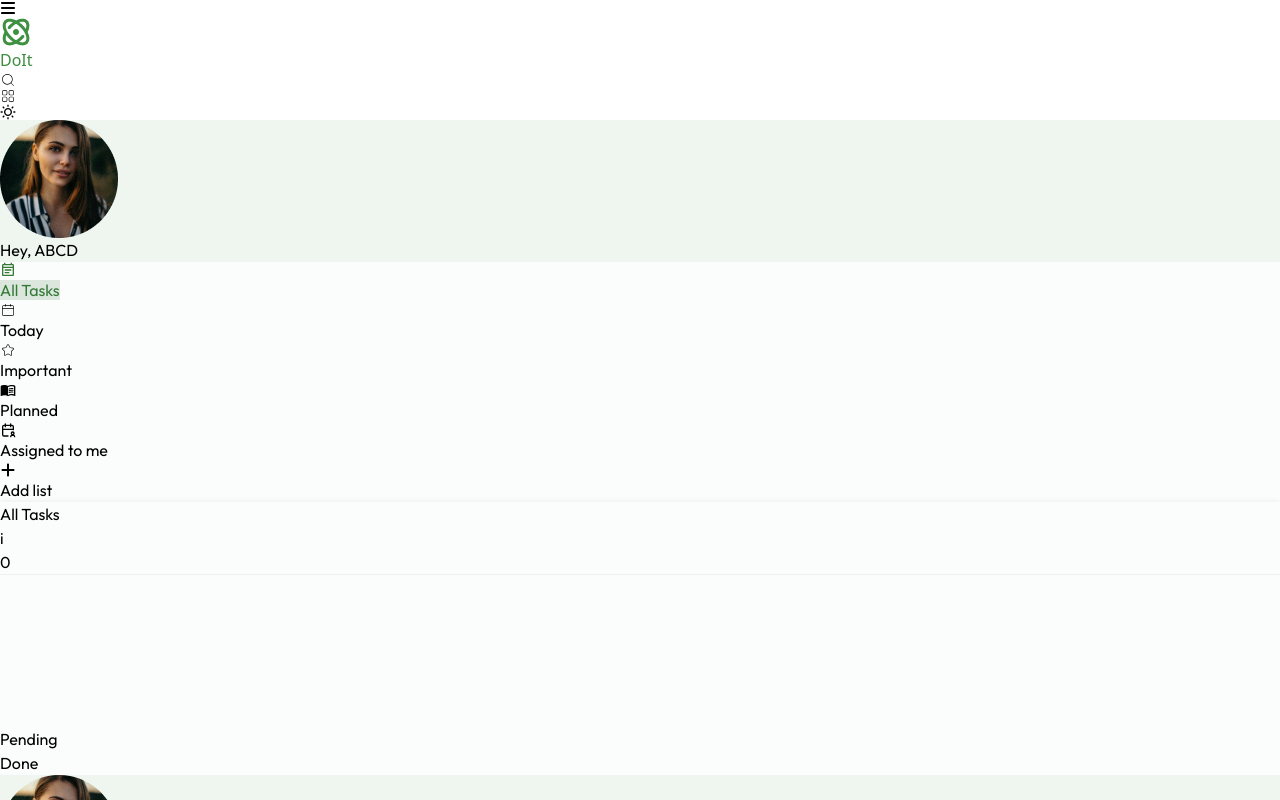
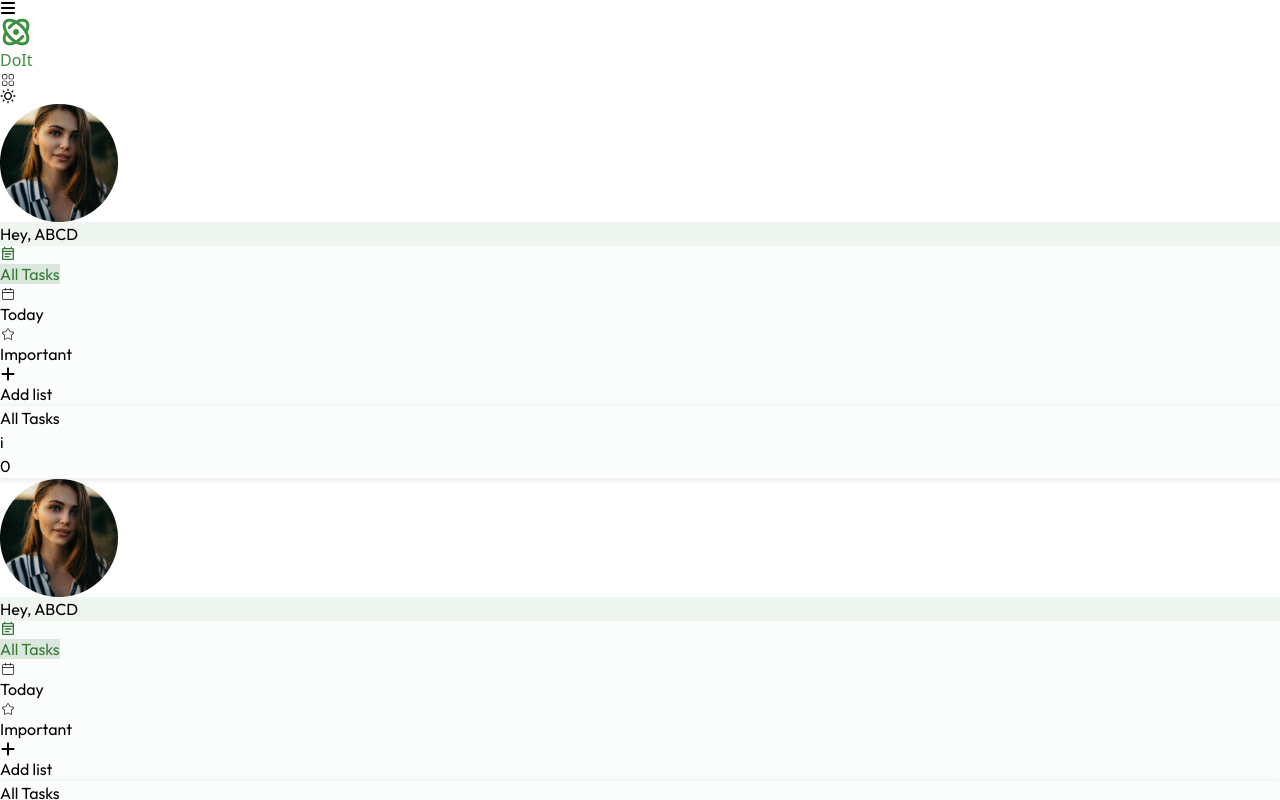
Before and after one commit to PrabhjotSingh-developer/TodoProject, a React (Vite) app: page /alltasks in a window 1280 px wide. Shown: the top 800 px of the page. Built offline with nearby package versions, Linux system fonts and the light colour scheme.

Commit message:
some changes in the project

```diff
--- a/src/Components/InnerTodo/InnerTodo.jsx
+++ b/src/Components/InnerTodo/InnerTodo.jsx
@@ -70,7 +70,7 @@ const InnerTodo = ({ item }) => {
 
   return (
     <div
-      className={`flex-col flex gap-5 ${bgColor} w-[100%] py-6 h-[85vh]  md:h-[100%]  relative mainTodo `}
+      className={`flex-col flex gap-5 ${bgColor} w-[100%] py-6 h-[85vh]  md:h-[80%] lg:h-[100%] relative  `}
     >
       <div
         className="w-[100%] h-[80px] py-[16px] pr-[32px] text-font flex items-center justify-between "
@@ -136,7 +136,7 @@ const InnerTodo = ({ item }) => {
             )}
           </button>
         </div>
-        <div
+        {/* <div
           className="px-8 py-2  w-full"
           style={{ borderTop: "1.5px solid #496E4B" }}
         >
@@ -153,7 +153,7 @@ const InnerTodo = ({ item }) => {
             {" "}
             <CiCalendar className="text-[20px] w-[24px] " /> Add Due Date
           </button>
-        </div>
+        </div> */}
         <div
           className="w-full flex justify-between px-8 pt-4 absolute bottom-[8%]  "
           style={{ borderTop: "1.5px solid #496E4B" }}
--- a/src/Components/Layout/Layout.jsx
+++ b/src/Components/Layout/Layout.jsx
@@ -20,7 +20,7 @@ const Layout = () => {
         }
         else
           setTimeout(()=>setIsVisible(false),300)
-  },[miniState.isOpen])
+  },[miniState.isOpen,mobileBar])
   return (
     <>
       <Navbar />
@@ -32,13 +32,13 @@ const Layout = () => {
           className={`w-[100%] lg:mt-0  relative  md:h-[964px] overflow-hidden ${mobileBar ? "opacity-[0.2]  " : ""}  ${miniState.isOpen ? "flex  overflow-hidden h-[90vh] ":"flex h-auto"}`}
         >
           <div
-            className={`w-[100%]  md:h-[100%]  md:overflow-y-scroll ${miniState.isOpen?"lg:w-[60%] md:w-[55%]  h-[85vh] overflow-y-scroll md:h-[964px] ":"w-[100%]"} ${mobileBar?"h-[100vh] overflow-hidden hidden":""}}`}
+            className={`w-[100%]  md:h-[100%]  md:overflow-y-scroll ${miniState.isOpen?"lg:w-[60%] md:w-[55%]  h-[84vh] overflow-y-scroll md:h-[964px] ":"w-[100%] "} ${mobileBar?"h-[100vh] overflow-hidden hidden":""}}`}
             style={{ transition: ".2s linear all"}}
           >
             <Outlet />
           </div>
 
-           <div className={`absolute h-[85vh]  md:sticky md:top-[0%] md:h-[950px]   ${miniState.isOpen?"w-[100%] md:w-[45%] lg:w-[40%]  translate-x-[0]  overflow-hidden ":" w-[100%] translate-x-[100%] md:hidden "}`}  style={{ transition: ".3s linear all"}}>
+           <div className={`absolute h-[85vh]  md:sticky md:top-[0%] md:h-[100%]   ${miniState.isOpen?"w-[100%] md:w-[45%] lg:w-[40%]  translate-x-[0] ":" w-[100%] translate-x-[100%] md:hidden  "}`}  style={{ transition: ".3s linear all"}}>
                 {isVisible &&
                   <InnerTodo item={miniState.item }  />
                 }
--- a/src/Components/Navbar/Navbar.jsx
+++ b/src/Components/Navbar/Navbar.jsx
@@ -1,4 +1,4 @@
-import React from "react";
+import React, { useState } from "react";
 import { FaBars } from "react-icons/fa6";
 import LogoImg from "../../assets/logomark.png";
 import { CiGrid41, CiSearch } from "react-icons/ci";
@@ -11,7 +11,9 @@ import { mobileToggle } from "../../Features/Todo/MenuSlice";
 
 const Navbar = () => {
   const theme = useSelector((state) => state.theme);
+
   const mobileBar = useSelector((state) => state.menubar.mobileBar);
+
   const miniState = useSelector((state)=>state.miniBar.miniTodo)
   const bgColor = theme === "light" ? "back-color" : "bg-[#2C2C2C]";
   const dispatch = useDispatch();
@@ -36,8 +38,10 @@ const Navbar = () => {
             <h2 className="font-[700] text-color text-[24px]">DoIt</h2>
           </div>
         </div>
-        <div className="flex gap-[24px]">
-          <CiSearch className="w-[24px] h-[24px]" />
+        <div className="flex gap-[24px] relative ">
+
+
+
           <CiGrid41 className="w-[24px] h-[24px]" />
           {theme === "light" ? (
             <RiMoonClearLine
@@ -51,12 +55,12 @@ const Navbar = () => {
       </nav>
       {/* <SideBar/> */}
       <div
-        className={`flex xl:hidden z-10 relative w-[100%] sm:w-[50%]    ${
+        className={`flex xl:hidden z-10 relative w-[100%] sm:w-[50%]   ${
           mobileBar ? "" : "translate-x-[-120%] "
         }`}
         style={{ transition: ".3s linear all" }}
       >
-        <div className={`absolute top-0 w-[100%]  ${miniState.isOpen ? "h-[85vh]":"h-[100vh]" }  overflow-scroll md:overflow-visible `}>
+        <div className={`absolute top-0 w-[100%] md:mt-8 lg:mt-0  ${miniState.isOpen ? "h-[85vh]":"h-[100vh]" }  overflow-scroll md:overflow-visible `}>
           <SideBar />
         </div>
       </div>
--- a/src/Components/SideBar/SideBar.jsx
+++ b/src/Components/SideBar/SideBar.jsx
@@ -9,12 +9,12 @@ import profile from "../../assets/profile.png";
 import "../../App.css";
 import { useState } from "react";
 import { useDispatch, useSelector } from "react-redux";
-import { mobileToggle  } from "../../Features/Todo/MenuSlice.js";
+import { mobileToggle } from "../../Features/Todo/MenuSlice.js";
 import { toggleMiniTodo } from "../../Features/Todo/MiniTodo.js";
 const LinksNames = [
   {
     name: "All Tasks",
-    icon: <MdOutlineEventNote  />,
+    icon: <MdOutlineEventNote />,
     id: 2,
     path: "alltasks",
   },
@@ -30,64 +30,74 @@ const LinksNames = [
     path: "important",
     id: 3,
   },
-  {
-    name: "Planned",
-    icon: <MdOutlineMenuBook />,
-    id: 4,
-    path: "planned",
-  },
-  {
-    name: "Assigned to me",
-    icon: <TbCalendarUser />,
-    id: 5,
-    path: "assignedTome",
-  },
+  // {
+  //   name: "Planned",
+  //   icon: <MdOutlineMenuBook />,
+  //   id: 4,
+  //   path: "planned",
+  // },
+  // {
+  //   name: "Assigned to me",
+  //   icon: <TbCalendarUser />,
+  //   id: 5,
+  //   path: "assignedTome",
+  // },
 ];
 const SideBar = () => {
-  const allTodos = useSelector((state)=>state.todos.allTask)
-  const theme = useSelector((state)=>state.theme.theme)
-  const mobileBar = useSelector((state)=>state.menubar.mobileBar);
-  const miniState = useSelector((state)=>state.miniBar.miniTodo)
+  const allTodos = useSelector((state) => state.todos.allTask);
+  const theme = useSelector((state) => state.theme.theme);
+  const mobileBar = useSelector((state) => state.menubar.mobileBar);
+  const miniState = useSelector((state) => state.miniBar.miniTodo);
   const dispatch = useDispatch();
-  const bgColor = (theme === "light") ?"back-color":"bg-[#2C2C2C]"
-  function closeMenubar()
-  {
-      dispatch(toggleMiniTodo({isOpen:false}))
-        dispatch(mobileToggle())
+  const bgColor = theme === "light" ? "back-color" : "bg-[#2C2C2C]";
+  function closeMenubar() {
+    dispatch(toggleMiniTodo({ isOpen: false }));
+    dispatch(mobileToggle());
   }
   return (
-    <div className={`flex justify-center  px-24 flex-col items-center relative z-[5] pt-4 ${bgColor}`} >
+    <div
+      className={`flex justify-center  px-24 flex-col items-center relative z-[5] pt-4 ${theme=== "light" ? "bg-[#EEF6EF] lg:bg-transparent" : "bg-[#2C2C2C] lg:bg-transparent"} `}
+    >
       <div className={` w-[118px] h-[118px]`}>
         <img src={profile} alt="" className="w-[100%] h-[100%]" />
       </div>
-      <div className={`contentBox ${bgColor} w-[100%] flex flex-col items-center absolute top-[60%] z-[-1] pt-[4.5rem] h-[900px] text-font gap-[9px]`} style={{transition:".3s linear all"}}>
+      <div
+        className={`contentBox ${bgColor} w-[100%] flex flex-col items-center absolute top-[60%] z-[-1] pt-[4.5rem] h-[900px] text-font gap-[9px]`}
+        style={{ transition: ".3s linear all" }}
+      >
         <h2 className="font-normal leading-[20px] text-[15px]">Hey, ABCD</h2>
-        <div className={`${theme === 'light'?'back-color-whitish':"bg-[#232323]"} py-[24px] w-[240px] mainLinks`}>
+        <div
+          className={`${
+            theme === "light" ? "back-color-whitish" : "bg-[#232323]"
+          } py-[24px] w-[240px] mainLinks`}
+        >
           <ul className="">
             {LinksNames.map((item) => {
-
               return (
                 <li key={item.id} className={``}>
                   <NavLink
                     to={item.path}
                     className="flex items-center gap-[16px] py-[8px] px-[16px] text-[15px] rounded-[16px]"
                     activeclassname="active"
-                    onClick={()=>
-                      {mobileBar && closeMenubar()
-                         if(miniState.isOpen)
-                            dispatch(toggleMiniTodo({isOpen:false}))
+                    onClick={() => {
+                      mobileBar && closeMenubar();
+                      if (miniState.isOpen)
+                        dispatch(toggleMiniTodo({ isOpen: false }));
                     }}
                   >
                     <span className="text-[24px]">{item.icon}</span>
                     {item.name}
-
                   </NavLink>
                 </li>
               );
             })}
           </ul>
         </div>
-        <div className={`addList  w-[240px] py-[24px] ${theme === 'light'? 'back-color-whitish':"bg-[#232323]"}`}>
+        <div
+          className={`addList  w-[240px] py-[24px] ${
+            theme === "light" ? "back-color-whitish" : "bg-[#232323]"
+          }`}
+        >
           <div className="inner flex gap-[16px] py-[8px] px-[16px] ">
             <FaPlus className="text-[20px]" />
             <h2 className="text-[15px] font-normal   ">Add list</h2>
@@ -95,28 +105,40 @@ const SideBar = () => {
         </div>
 
         {/* Below div contain total task and chart */}
-        <div className={`chart  flex items-center flex-col w-[236px] h-[307px]  text-font ${theme === 'light'? 'back-color-whitish':"bg-[#232323]"}`} >
+        <div
+          className={`chart  flex items-center flex-col w-[236px]   text-font ${
+            theme === "light" ? "back-color-whitish" : "bg-[#232323]"
+          } ${allTodos.length > 0 ? 'h-[307px]':"h-[150px]"}`}
+        >
           <div className="totalTasks flex flex-col w-[100%] px-[8px] py-[16px]  ">
             <div className="flex justify-between items-center w-[100%] ">
               <h3 className="text-14px">All Tasks</h3>
-              <span className="w-[16px] h-[16px] bg-[#BDBDBD] rounded-[50%] text-white flex justify-center items-center ">i</span>
+              <span className="w-[16px] h-[16px] bg-[#BDBDBD] rounded-[50%] text-white flex justify-center items-center ">
+                i
+              </span>
             </div>
             <p className="text-[22px] font-semibold">{allTodos.length}</p>
           </div>
+          {allTodos.length > 0 && (
             <div className="mainChart py-4">
               <MiniChart />
               {/* labels */}
               <div className="labels flex gap-2 items-center mt-2">
-                  <div  className="flex gap-1 items-center">
+                <div className="flex gap-1 items-center">
                   <span className="w-[6px] h-[6px] rounded-full bg-[#3F9142] "></span>
-                      <p className="text-[12px] font-normal leading-[9.65px]">Pending</p>
+                  <p className="text-[12px] font-normal leading-[9.65px]">
+                    Pending
+                  </p>
                 </div>
                 <div className="flex gap-1 items-center">
                   <span className="w-[6px] h-[6px] rounded-full bg-[#142E15]"></span>
-                       <p className="text-[12px] font-normal leading-[9.65px]">Done</p>
+                  <p className="text-[12px] font-normal leading-[9.65px]">
+                    Done
+                  </p>
                 </div>
               </div>
             </div>
+          )}
         </div>
       </div>
     </div>
```
Also changed, not shown: src/App.css (line endings or trailing spaces). Lines whose indentation alone changed are shown as unchanged.
